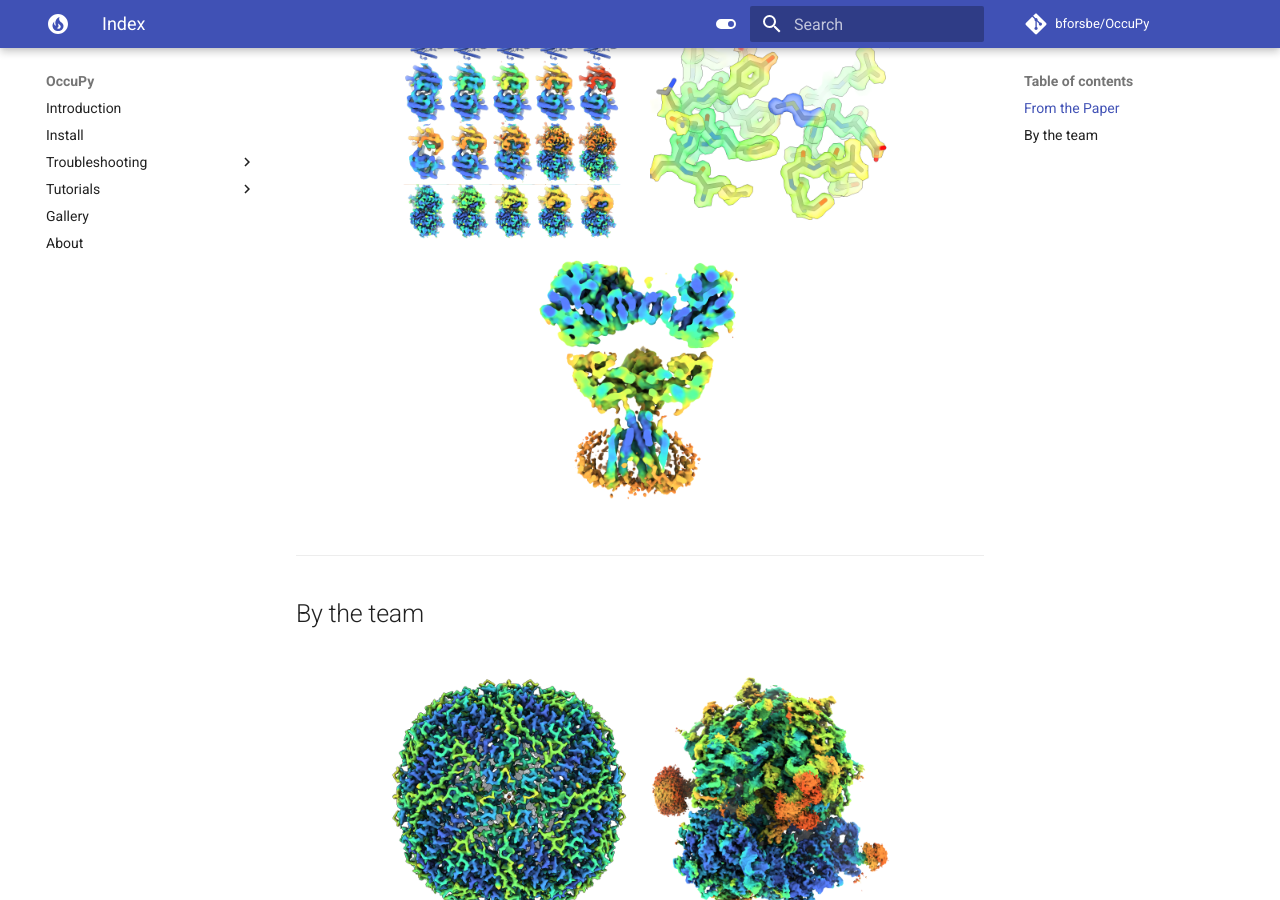
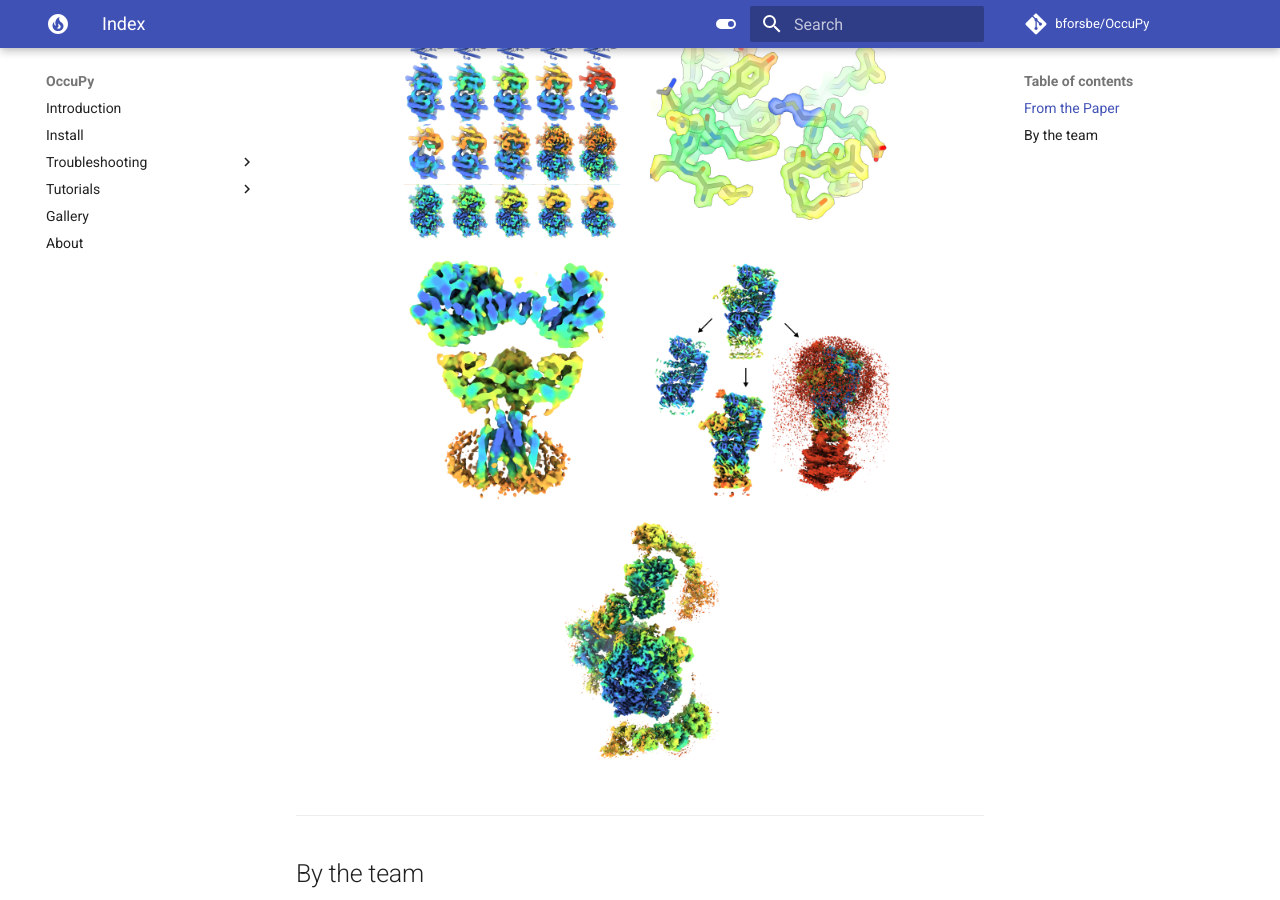
Before and after one commit to bforsbe/OccuPy, an MkDocs documentation site: the page built from docs/gallery/index.md, in a window 1280 px wide and 900 px high, scrolled down 429 px. Built offline with MkDocs 1.6.1 and Material for MkDocs 9.7.7, drawn with Linux system fonts in a browser that asks for light colours; comment, search, counter and statistics services are not loaded.

Commit message:
new draft gallery

```diff
--- a/docs/gallery/index.md
+++ b/docs/gallery/index.md
@@ -44,6 +44,30 @@ to reproduce the results.
         <div class="caption">
           <p>Membrane protein</p>
           <p class="opacity-low">EMD-23015</p></p>
+        </div>
+      </div>
+    </a>
+    </div>
+
+    <div class="img-box">
+    <a class="reference internal" href="modification" style="color:#FFFFFF;">
+      <img src="thumbs/modification.png" alt="" />
+      <div class="transparent-box">
+        <div class="caption">
+          <p>Modification</p>
+          <p class="opacity-low">EMD-14085</p></p>
+        </div>
+      </div>
+    </a>
+    </div>
+
+    <div class="img-box">
+    <a class="reference internal" href="resolution" style="color:#FFFFFF;">
+      <img src="thumbs/resolution.png" alt="" />
+      <div class="transparent-box">
+        <div class="caption">
+          <p>Resolution</p>
+          <p class="opacity-low">EMD-13015</p></p>
         </div>
       </div>
     </a>
```
Also changed, not shown: docs/gallery/thumbs/modification.png (added), docs/gallery/thumbs/resolution.png (added).
